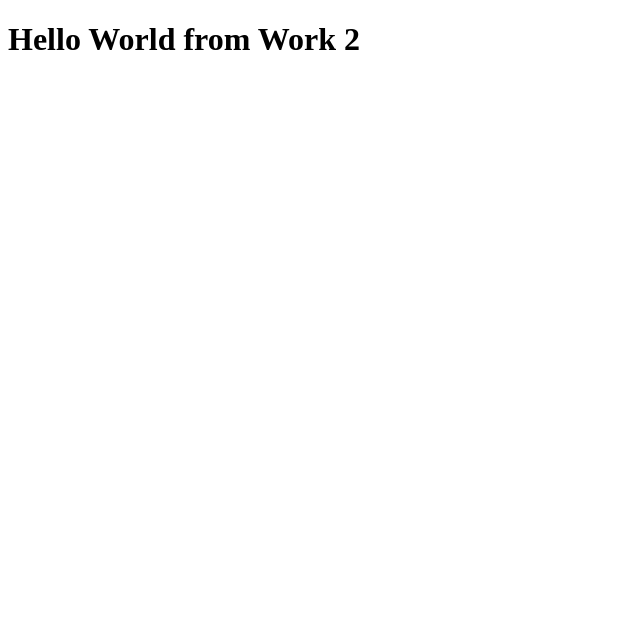
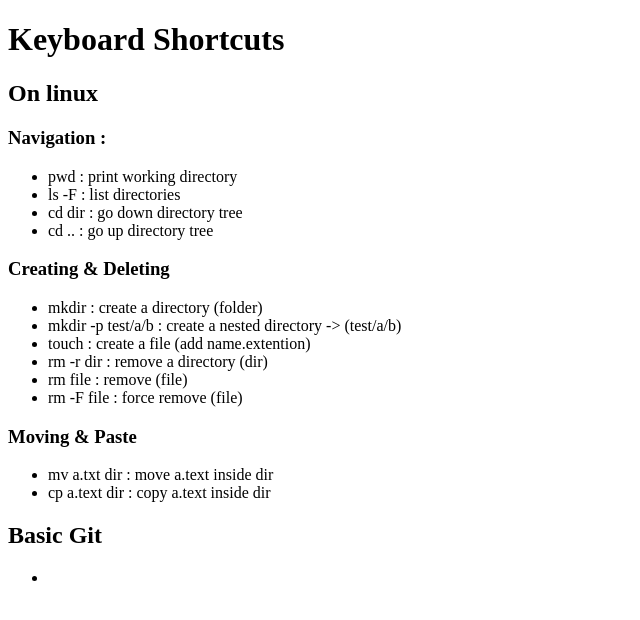
Before and after one commit to dx01-linux/Test-2, a plain HTML site: page index.html in a window 1280 px wide. Shown: the whole page, without its empty margins (0-640 px from the left). Drawn offline with Linux system fonts and the light colour scheme.

Commit message:
index.html modified

```diff
--- a/index.html
+++ b/index.html
@@ -3,9 +3,51 @@
 <head>
     <meta charset="UTF-8">
     <meta name="viewport" content="width=device-width, initial-scale=1.0">
-    <title>Document</title>
+    <title> Short-Cuts </title>
 </head>
 <body>
-    <h1>Hello World from Work 2 </h1>
+        <h1> Keyboard Shortcuts </h1>
+        <div id="linux">
+            <h2> On linux </h2>
+            <div class="commands">
+                 <span>
+                    <h3> Navigation :</h3>
+                    <ul>
+                        <li>pwd : print working directory </li>
+                        <li>ls -F : list directories </li>
+                        <li>cd dir : go down directory tree </li>
+                        <li>cd .. : go up directory tree </li>
+                    </ul>
+                 </span>
+                 <span>
+                    <h3>Creating & Deleting</h3>
+                    <ul>
+                        <li> mkdir : create a directory (folder) </li>
+                        <li> mkdir -p test/a/b  : create a nested directory -> (test/a/b) </li>
+                        <li> touch : create a file (add name.extention) </li>
+                        <li> rm -r dir : remove a directory (dir) </li>
+                        <li> rm file : remove (file) </li>
+                        <li> rm -F file : force remove (file) </li>
+                    </ul>
+                </span>
+                <span>
+                    <h3> Moving & Paste </h3>
+                    <ul>
+                        <li> mv a.txt dir : move a.text inside dir  </li>
+                        <li> cp a.text dir : copy a.text inside dir </li>
+                    </ul>
+                </span>
+            </div>
+        </div>
+        <div id="vsCode">
+
+        </div>
+        <div id="git">
+                <h2> Basic Git</h2>
+                <ul>
+                    <li></li>
+                </ul>
+        </div>
+
 </body>
 </html>
```
Also changed, not shown: commands.txt (added), 1 other file.
